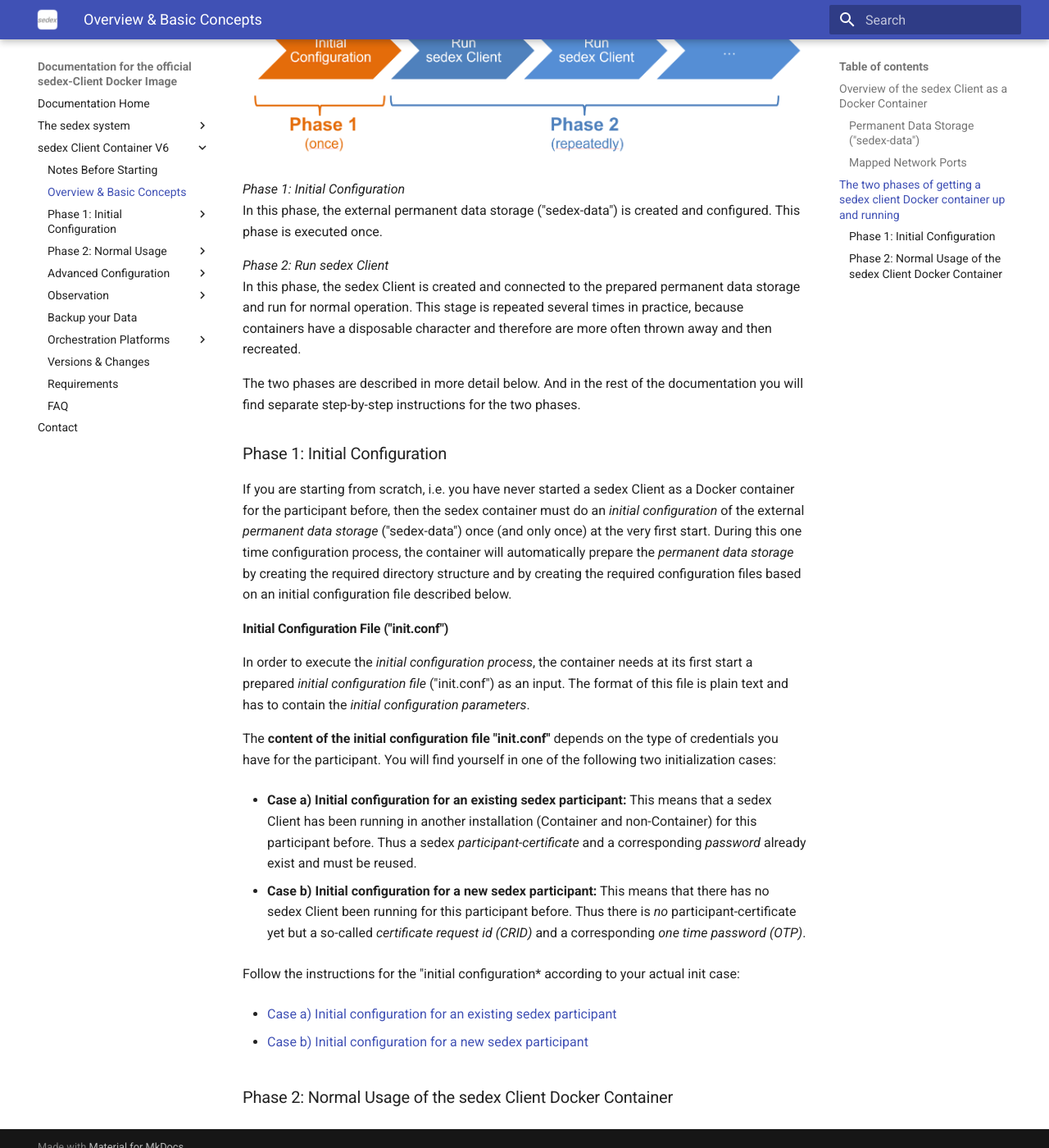
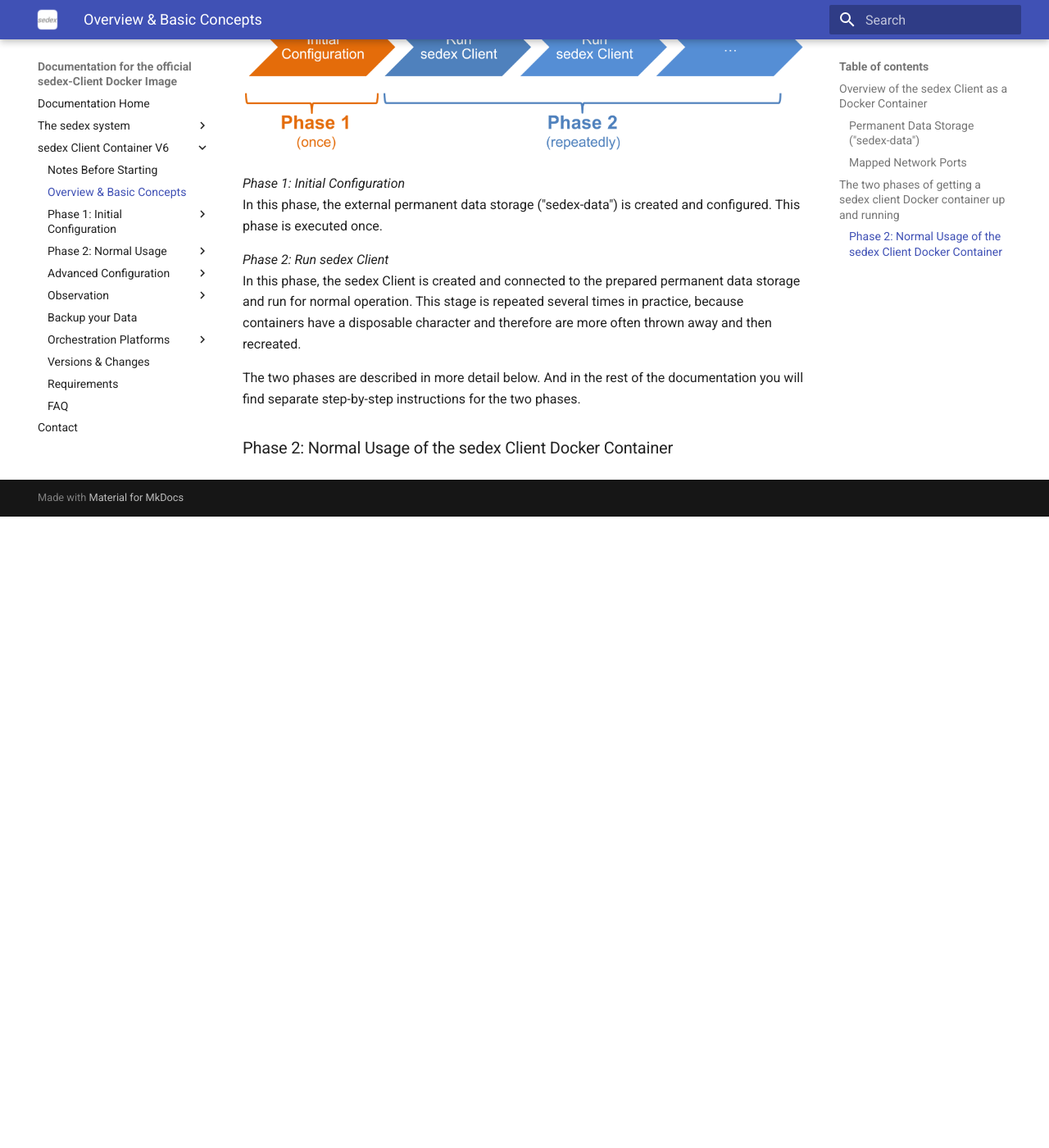
Before and after one commit to sedexch/sedexch.github.io, an MkDocs documentation site: the page built from docs/client-container-v6/basic-concepts.md, in a window 1280 px wide and 1400 px high, scrolled down 2972 px. Shown: the whole window at 82% size. Built offline with MkDocs 1.6.1 and Material for MkDocs 9.7.7, drawn with Linux system fonts in a browser that asks for light colours; after the commit the page ends 3602 px from its top, so only the background shows below that.

Commit message:
Improve documentation.

```diff
--- a/docs/client-container-v6/basic-concepts.md
+++ b/docs/client-container-v6/basic-concepts.md
@@ -87,34 +87,6 @@
 The two phases are described in more detail below. And in the rest of the documentation you will find separate step-by-step instructions for the two phases.
 
 
-<a name="Phase_1_Initial_Configuration"></a>
-### Phase 1: Initial Configuration
-
-If you are starting from scratch, i.e. you have never started a sedex Client as a Docker container for the participant before, then the sedex container must do an *initial configuration* of the external *permanent data storage* ("sedex-data") once (and only once) at the very first start.
-During this one time configuration process, the container will automatically prepare the *permanent data storage* by creating the required directory structure and by creating the required configuration files based on an initial configuration file described below.
-
-
-<a name="Initial_Configuration_File"></a>
-#### Initial Configuration File ("init.conf")
-
-In order to execute the *initial configuration process*, the container needs at its first start a prepared *initial configuration file* ("init.conf") as an input.
-The format of this file is plain text and has to contain the *initial configuration parameters*.
-
-
-The **content of the initial configuration file "init.conf"** depends on the type of credentials you have for the participant. You will find yourself in one of the following two initialization cases:
-
-   - **Case a) Initial configuration for an existing sedex participant:**
-  This means that a sedex Client has been running in another installation (Container and non-Container) for this participant before. Thus a sedex *participant-certificate* and a corresponding *password* already exist and must be reused.
-
-   - **Case b) Initial configuration for a new sedex participant:**
-  This means that there has no sedex Client been running for this participant before. Thus there is *no* participant-certificate yet but a so-called *certificate request id (CRID)* and a corresponding *one time password (OTP)*.
-
-Follow the instructions for the "initial configuration* according to your actual init case:
-
-   - [Case a) Initial configuration for an existing sedex participant](initial-configuration/initial_configuration_with_certificate.md)
-
-   - [Case b) Initial configuration for a new sedex participant](initial-configuration/initial_configuration_with_crid_and_otp.md)
-
 
 <a name="Phase_2_Normal_Usage"></a>
 ### Phase 2: Normal Usage of the sedex Client Docker Container
--- a/mkdocs.yml
+++ b/mkdocs.yml
@@ -23,6 +23,7 @@
       - 'Notes Before Starting': client-container-v6/index.md
       - 'Overview & Basic Concepts': client-container-v6/basic-concepts.md
       - 'Phase 1: Initial Configuration' :
+        - 'Identify your case': client-container-v6/initial-configuration/initial_configuration_case_identification.md
         - 'Case a) With P12-Certificate': client-container-v6/initial-configuration/initial_configuration_with_certificate.md
         - 'Case b) With CRID+OTP': client-container-v6/initial-configuration/initial_configuration_with_crid_and_otp.md
         - 'Using Init-Scripts': client-container-v6/initial-configuration/initial_configuration_with_init-scripts.md
```
Also changed, not shown: docs/client-container-v6/initial-configuration/initial_configuration_case_identification.md (added, +32 -0 lines), docs/assets/v6/phase-1-and-phase-2.png, docs/assets/v6/phase-1.png (added), docs/assets/v6/phase-2.png (added).
